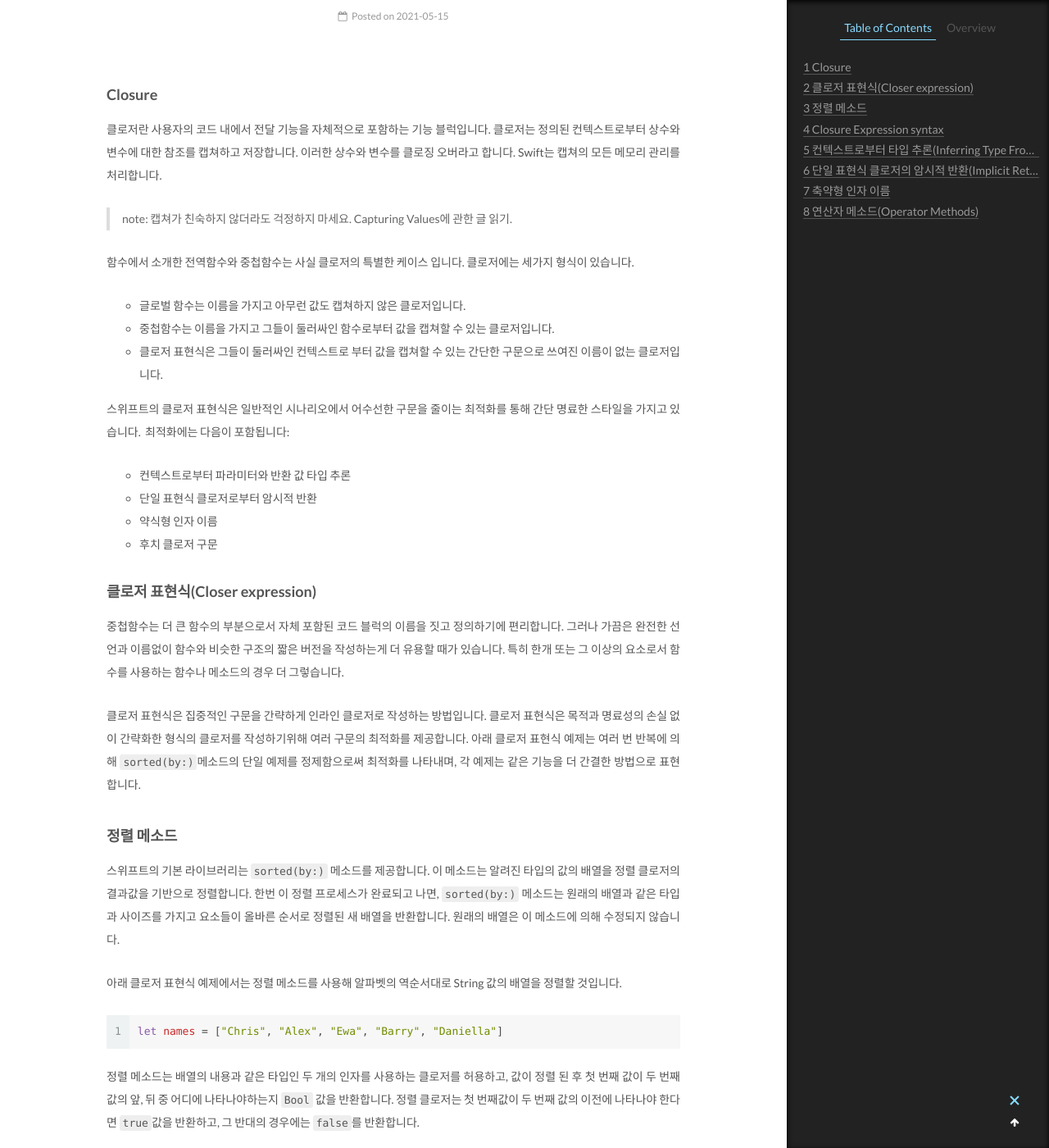
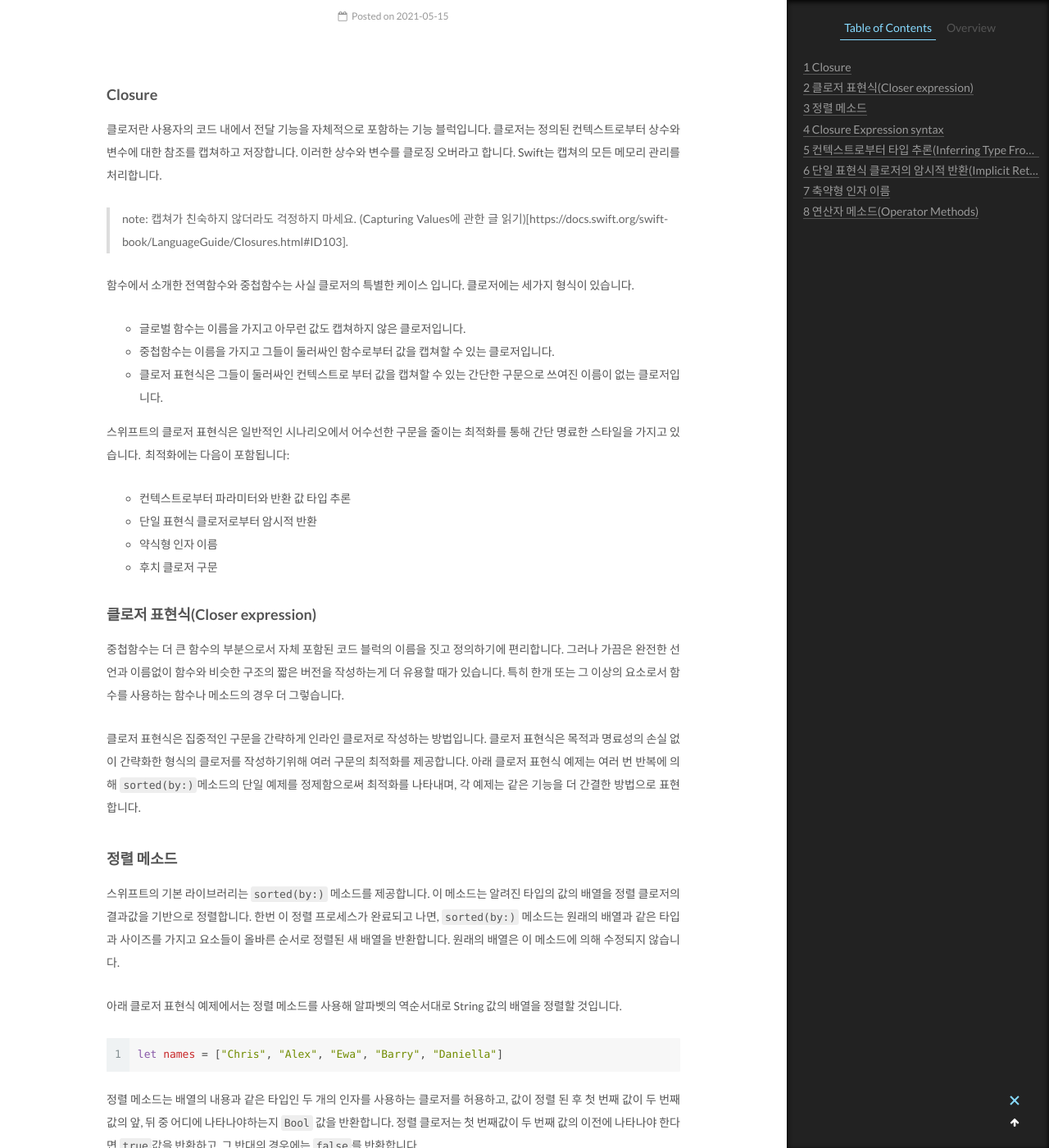
Before and after one commit to dy-yb/previous_blog, a Jekyll site: the page built from _posts/2021-05-15-Closure.md, in a window 1280 px wide and 1400 px high, scrolled down 375 px. Shown: the whole window at 82% size. Built offline with Jekyll 4.4.1, drawn with Linux system fonts in a browser that asks for light colours; part of the change alters nothing that is shown.

Commit message:
Update 2021-05-15-Closure.md

```diff
--- a/_posts/2021-05-15-Closure.md
+++ b/_posts/2021-05-15-Closure.md
@@ -9,7 +9,7 @@ tags: study swift closure
 클로저란 사용자의 코드 내에서 전달 기능을 자체적으로 포함하는 기능 블럭입니다.
 클로저는 정의된 컨텍스트로부터 상수와 변수에 대한 참조를 캡쳐하고 저장합니다. 이러한 상수와 변수를 클로징 오버라고 합니다. Swift는 캡쳐의 모든 메모리 관리를 처리합니다.
 
-> note: 캡쳐가 친숙하지 않더라도 걱정하지 마세요. Capturing Values에 관한 글 읽기.
+> note: 캡쳐가 친숙하지 않더라도 걱정하지 마세요. (Capturing Values에 관한 글 읽기)[https://docs.swift.org/swift-book/LanguageGuide/Closures.html#ID103].
 
 
 함수에서 소개한 전역함수와 중첩함수는 사실 클로저의 특별한 케이스 입니다. 클로저에는 세가지 형식이 있습니다.
```
